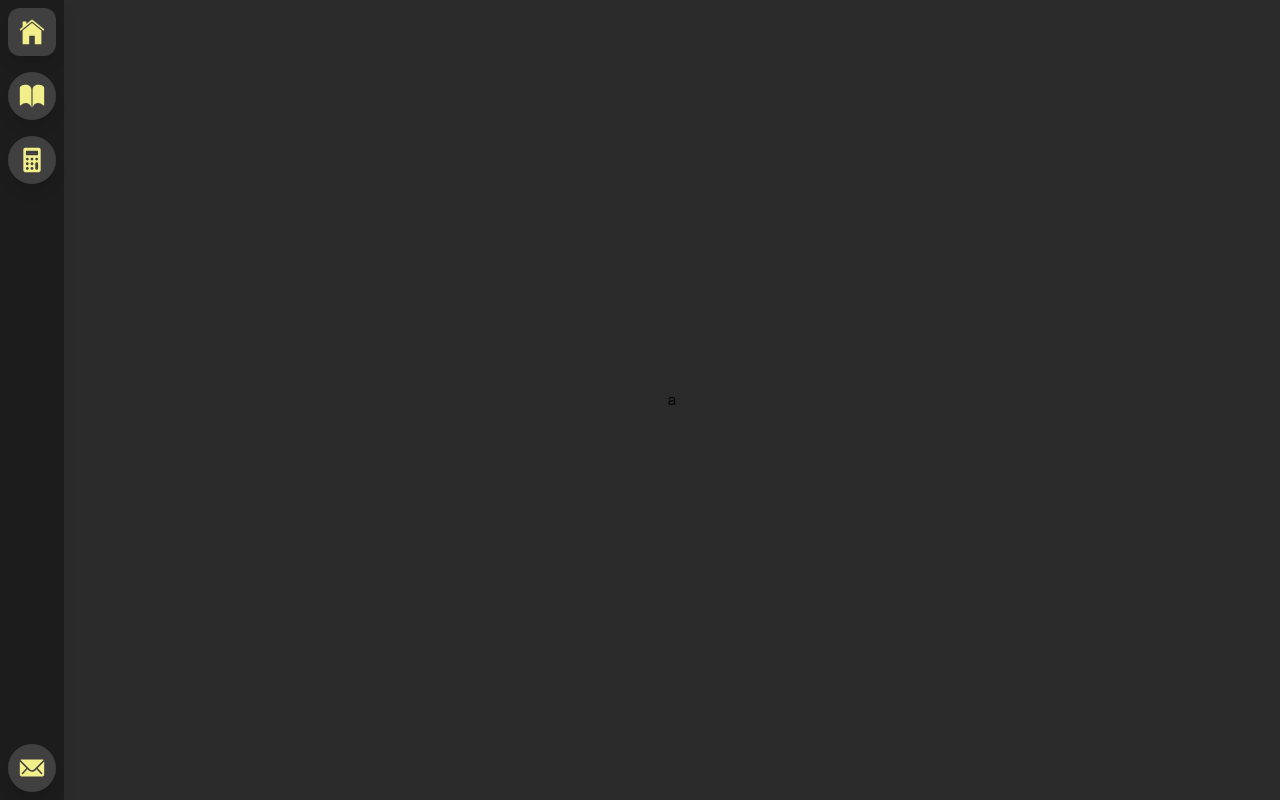
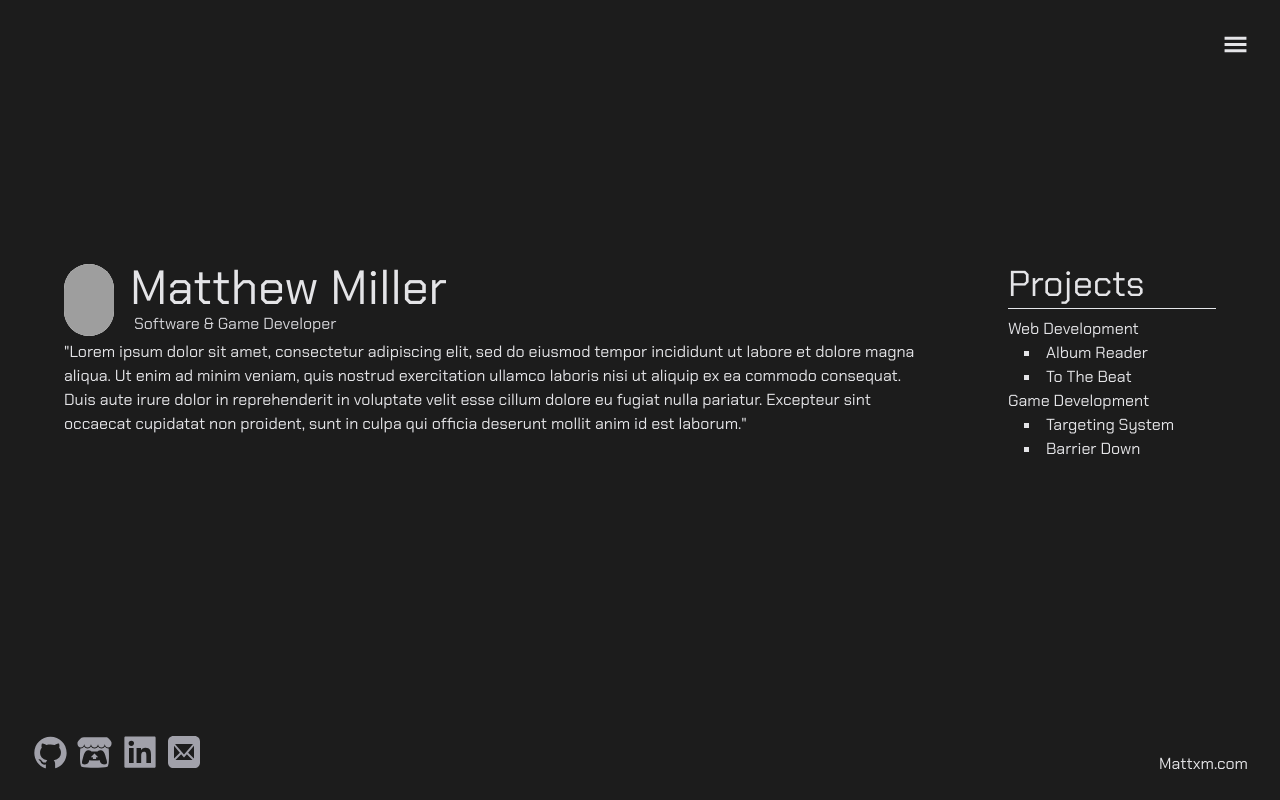
Before and after one commit to Mattxm/Website, a Next.js app: page / in a window 1280 px wide. Built offline with nearby package versions, Linux system fonts and the light colour scheme; grey boxes are pictures that could not be loaded.

Commit message:
wip front page

```diff
--- a/components/SideBar.js
+++ b/components/SideBar.js
@@ -6,7 +6,7 @@ import { useRouter } from "next/router";
 const SideBar = () => {
     const router = useRouter();
     return (
-        <div className={"sidebar ".concat(router.pathname == "/reader/[albumID]" && "-translate-x-full")}>
+        <div className={" select-none sidebar ".concat(router.pathname == "/reader/[albumID]" && "-translate-x-full")}>
 
             <SideBarIcon link="/" text="Home" icon={<IoIosHome size="30px" />} />
             <SideBarIcon link="/reader" text="Reader" icon={<IoIosBook size="30px" />} />
--- a/pages/_app.js
+++ b/pages/_app.js
@@ -2,7 +2,7 @@ import '../styles/globals.css'
 import Layout from '../components/Layout'
 
 function MyApp({ Component, pageProps }) {
-  return <Layout><Component {...pageProps} /></Layout>
+  return <Component {...pageProps} />
 }
 
 export default MyApp
--- a/pages/index.js
+++ b/pages/index.js
@@ -1,20 +1,73 @@
 import Head from 'next/head'
+import React from 'react'
+import {AiFillGithub, AiOutlineMail, AiFillLinkedin} from "react-icons/ai"
+import {FaItchIo} from "react-icons/fa"
+import {GiHamburgerMenu} from "react-icons/gi";
+import {ImMail, ImMenu} from "react-icons/im"
+import Link from 'next/link';
+import Image from 'next/future/image'
 
 export default function Home() {
 
   return (
-    <div>
+    <div className="text-zinc-200">
         <Head>
-          <title>Test</title>
+          <title>Matthew Miller</title>
           <meta name="description" content="Generated by create next app" />
           <link rel="icon" href="/favicon.ico" />
         </Head>
-        <div className="bg-primary min-h-screen flex flex-col justify-center items-center selection:bg-highlight1-1">
+        <div className="bg-secondary min-h-screen flex flex-col justify-center items-center selection:bg-highlight1-1 h-screen">
+            <div className="flex-wrap flex z-10 select-none flex-col h-full items-center justify-center p-10" >
+              <div className="flex flex-col md:flex-row max-w-6xl">
+                <div className="flex flex-col basis-2/3 mb-10 flex-1">
+                  <div className="flex flex-row">
+                    <Image className="rounded-full p-1 h-16 w-16 bg-white" src="https://i.imgur.com/poWzUZl.gif" height={50} width={50}/>
+                    <div  className="flex flex-col pl-4">
+                      <h1 className="text-5xl p-0 m-0 leading-none" >Matthew Miller</h1>
+                      <h2 className="indent-1 m-0 p-0 text-zinc-300">Software & Game Developer</h2>
+                    </div>
+                  </div>
+                  <div className="main-content pt-1">
+                    <p className="text-base">
+                    "Lorem ipsum dolor sit amet, consectetur adipiscing elit, sed do eiusmod tempor incididunt ut labore et dolore magna aliqua. Ut enim ad minim veniam, quis nostrud exercitation ullamco laboris nisi ut aliquip ex ea commodo consequat. Duis aute irure dolor in reprehenderit in voluptate velit esse cillum dolore eu fugiat nulla pariatur. Excepteur sint occaecat cupidatat non proident, sunt in culpa qui officia deserunt mollit anim id est laborum."
+                    </p>
+                  </div>
+                </div>
+                <div className="spacer"/>
+                <div className=" w-52">
+                  <h1 className="text-4xl" >Projects</h1>
+                  <hr className="mb-2 mt-1"></hr>
 
-          a
+                  <h2>Web Development</h2>
+                  <ul className="main-list text-base indent-4 list-inside">
+                    <li className="project-entry ">Album Reader</li>
+                    <li className="project-entry ">To The Beat</li>
+                  </ul>
 
-
-        </div>
+                  <h2>Game Development</h2>
+                  <ul className="main-list text-base indent-4 list-disc list-inside">
+                    <li className="project-entry ">Targeting System</li>
+                    <li className="project-entry ">Barrier Down</li>
+                  </ul>
+                </div>
+              </div>
+              <div className="h-20 text-right flex w-full text-md fixed bottom-0 left-0 p-8">
+                <ul className="flex space-x-2 pb-4 items-center content-center">
+                  <li><Link href="https://github.com/Mattxm"><AiFillGithub className="hover:text-white text-zinc-400 transition-colors ease-linear" size="37"/></Link></li>
+                  <li><Link href="https://mattxm.itch.io/"><FaItchIo className=" hover:text-white text-zinc-400 transition-colors ease-linear" size="35"/></Link></li>
+                  <li><Link href="https://www.linkedin.com/in/mattxm/"><AiFillLinkedin className="hover:text-white text-zinc-400 transition-colors ease-linear" size="40"/></Link></li>
+                  <li><Link href="mailto:mattxm@live.com"><ImMail className="hover:text-white text-zinc-400 transition-colors ease-linear" size="32"/></Link></li>
+                </ul>
+                <div className="flex-1"/>
+                <p>Mattxm.com</p>
+              </div>
+              <div className="fixed top-0 right-0 p-8 duration-200" >
+                <div className="duration-200 transition-all ease-in-out hover:text-highlight1-1">
+                  <GiHamburgerMenu size="25"/>
+                </div>
+              </div>
+            </div>
+          </div>
     </div>
   )
 }
--- a/pages/reader/[albumID]/index.js
+++ b/pages/reader/[albumID]/index.js
@@ -13,7 +13,7 @@ import React, { useState, useEffect, useRef } from 'react';
 import Link from 'next/link';
 import {CopyToClipboard} from 'react-copy-to-clipboard';
 import Head from 'next/head'
-import DownloadManager from './download';
+import DownloadManager from '../../../components/download';
 
 const Album = () => {
     const router = useRouter();
@@ -144,6 +144,7 @@ const Album = () => {
             <Head>
                 <title>{(Data.success ? Data.data.title ? Data.data.title : "Untitled" : "Title").concat(" - Imgur Reader") }</title>
                 <meta name="Imgur Reader" content="Display Imgur Albums in a customizable format." />
+                <link rel="icon" href="../book.png" />
             </Head>
             <div className="group z-10 fixed top-0 right-0 hover:-translate-x-16 h-screen w-10 transition-all duration-300">
                 <div className="reader-history h-full overflow-scroll translate-x-10 bg-secondary w-16 shadow-lg transition-all ease-linear flex flex-col">
--- a/pages/reader/index.js
+++ b/pages/reader/index.js
@@ -3,8 +3,10 @@ import { useState, Fragment, useEffect, useRef } from 'react';
 import {AiOutlineFileSearch, AiFillCloseCircle} from "react-icons/ai"
 import {BsFillQuestionDiamondFill} from "react-icons/bs"
 import { Dialog, Transition, Tab } from '@headlessui/react'
+import {BsFillBookFill} from "react-icons/bs"
 import { object } from 'underscore';
 import { useRouter } from 'next/router';
+import Head from 'next/head';
 
 function classNames(...classes) {
     return classes.filter(Boolean).join(' ')
@@ -36,11 +38,11 @@ const Reader = () => {
             for (const [k,v] of Object.entries(History)) {
                 temp.push(
                 <div key={v.date} className="flex mb-2">
-                    <div onClick={()=>Search(k, v.currentpage)} className="flex bg-secondary h-8 rounded-l-md w-64 sm:w-96 last:mb-0 p-2 hover:bg-zinc-900 transition-colors ease-linear duration-100 flex-1" >
+                    <div onClick={()=>Search(k, v.currentpage)} className="flex h-10 bg-secondary rounded-l-md w-64 sm:w-96 last:mb-0 p-2 hover:bg-zinc-900 transition-colors ease-linear duration-100 flex-1" >
                         <p className="flex-1 overflow-hidden" >{v.title}</p>
                         <p>{v.currentpage}/{v.pages}</p>
                     </div>
-                    <AiFillCloseCircle size={25} className="bg-secondary pr-2 h-8 rounded-r-md" onClick={()=>{setHistory(c=>{const copy = {...c}; delete copy[k]; return copy})}} />
+                    <AiFillCloseCircle size={25} className="bg-secondary pr-2 h-10 rounded-r-md" onClick={()=>{setHistory(c=>{const copy = {...c}; delete copy[k]; return copy})}} />
                 </div>
                 )
             }
@@ -51,9 +53,9 @@ const Reader = () => {
     }
 
     const Search = (code, page) => {
-        // const path = new URL(code).pathname
-        // https://imgur.com/gallery/lmfeCdh
         code = code.replace(/\s/g, '');
+        const link = code.split("/")
+        code = link[link.length-1]
         if (code.length){
             fetch("https://api.imgur.com/3/album/" + code, {headers: {'Authorization': 'Client-ID 14f26bd597c439e'}})
             .then(res => {
@@ -72,6 +74,12 @@ const Reader = () => {
 
     return (
         <>
+            <Head>
+                <title>Album Reader</title>
+                <meta name="description" content="Album Reader" />
+                <link rel="icon" href="book.png" />
+            </Head>
+
             <Transition appear show={InfoOpen} as={Fragment} >
                 <Dialog as="div" className="relative z-10" onClose={()=>setInfoOpen(false)}>
                     <Transition.Child as={Fragment}
@@ -85,7 +93,7 @@ const Reader = () => {
                         <div className="fixed inset-0 bg-secondary bg-opacity-75" />
                     </Transition.Child>
                     <div className="fixed inset-0 overflow-y-auto">
-                        <div className="flex pl-16 min-h-full items-center justify-center p-4 text-center">
+                        <div className="flex min-h-full items-center justify-center p-4 text-center">
                         <Transition.Child
                             as={Fragment}
                             enter="ease-out duration-200"
@@ -130,7 +138,7 @@ const Reader = () => {
 
             <div className="bg-primary min-h-screen flex flex-col justify-center items-center selection:bg-highlight1-1">
 
-                <div className="flex justify-center items-center text-white text-4xl mb-4 w-64 sm:w-96  px-2">
+                <div className="flex justify-center items-center text-white text-4xl mb-4 w-64 sm:w-96 px-2">
                     <p className="flex-1 select-none ">Album Reader</p>
                     <BsFillQuestionDiamondFill onClick={()=>{setInfoOpen(true)}} className="hover:scale-110 transition-transform ease-linear" size={35}/>
                 </div>
@@ -149,44 +157,45 @@ const Reader = () => {
                     {ErrorText}
                 </div>
 
-
+                <div className="bg-primary w-full flex flex-col justify-center items-center">
                     <Tab.Group>
                         <Tab.List className="text-white w-64 sm:w-96 flex space-x-2 select-none">
                             <Tab
-                        className={({selected}) => classNames("h-8 transition-colors ease-linear duration-100 w-full bg-secondary rounded-md p-2", selected ? "bg-white text-secondary" : "hover:bg-zinc-900")}
+                            className={({selected}) => classNames(" transition-colors ease-linear duration-100 w-full bg-secondary rounded-md p-2", selected ? "bg-white text-secondary" : "hover:bg-zinc-900")}
                             >History</Tab>
                             <Tab
-                        className={({selected}) => classNames("h-8 transition-colors ease-linear duration-100 w-full bg-secondary rounded-md p-2", selected ? "bg-white text-secondary" : "hover:bg-zinc-900")}
+                            className={({selected}) => classNames(" transition-colors ease-linear duration-100 w-full bg-secondary rounded-md p-2", selected ? "bg-white text-secondary" : "hover:bg-zinc-900")}
                             >Sample</Tab>
                         </Tab.List>
-                    <Tab.Panels className="mt-4 w-64 sm:w-96 h-40 text-white select-none">
-                        <Tab.Panel className="overflow-scroll h-40 reader-history">
+
+                        <Tab.Panels className="mt-4 h-72 w-64 sm:w-96 text-white select-none ">
+                            <Tab.Panel className="overflow-scroll reader-history">
                                 { CreateHistory() }
                             </Tab.Panel>
-                        <Tab.Panel className="h-40 flex space-x-2">
+                            <Tab.Panel className="flex sm:space-x-2 flex-col sm:flex-row sm:space-y-0 space-y-2">
                                 <Link href="/reader/lmfeCdh">
                                     <div className="w-full bg-secondary hover:bg-zinc-900 rounded-md text-left p-2 flex flex-col" >
                                         Comic
-                                    <p className="text-left text-sm mt-2 flex-1">Read left to right.</p><p>Adventure</p>
+                                        <p className="text-left text-sm mt-1 flex-1">Read left to right.</p><p>Adventure</p>
                                     </div>
                                 </Link>
                                 <Link href="/reader/Wht7z">
                                     <div className="w-full bg-secondary hover:bg-zinc-900 rounded-md text-left p-2 flex flex-col" >
                                         Manga
-                                    <p className="text-left text-sm mt-2 flex-1">Read right to left.</p><p>Horror</p>
+                                        <p className="text-left text-sm mt-1 flex-1">Read right to left.</p><p>Horror</p>
                                     </div>
                                 </Link>
                                 <Link href="/reader/IUxr6ag">
                                     <div className="w-full bg-secondary hover:bg-zinc-900 rounded-md text-left p-2 flex flex-col" >
                                         Manhwa
-                                    <p className="text-left text-sm mt-2 flex-1">Long pages, read top to bottom while scrolling.</p><p>Action</p>
+                                        <p className="text-left text-sm mt-1 flex-1">Read top to bottom.</p><p>Action</p>
                                     </div>
                                 </Link>
 
                             </Tab.Panel>
                         </Tab.Panels>
                     </Tab.Group>
-
+                </div>
 
             </div>
 
--- a/styles/globals.css
+++ b/styles/globals.css
@@ -10,13 +10,13 @@
 
 @layer components {
   .sidebar{
-    @apply fixed top-0 left-0 h-screen w-16 m-0 flex flex-col bg-secondary
+    @apply fixed top-0 left-0 h-screen w-16 p-2 gap-y-2 m-0 flex flex-col bg-secondary
     text-white shadow-lg transition-colors duration-200 ease-linear
 
   }
   .sidebar-icon{
     @apply relative flex items-center justify-center
-    h-12 w-12 mt-2 mb-2 mx-auto bg-neutral-700 shadow-lg
+    h-12 w-12 bg-neutral-700 shadow-lg
     text-highlight1-1 hover:bg-highlight1-1 hover:text-primary rounded-3xl hover:rounded-xl
     transition-all duration-100 ease-linear;
 
@@ -55,6 +55,9 @@
   }
   .reader-natural{
     @apply min-w-fit
+  }
+  .project-entry{
+    @apply hover:tracking-wide transition-all ease-in-out duration-500  hover:text-highlight1-1
   }
 }
 
@@ -124,3 +127,47 @@
 .hide-tap{
   -webkit-tap-highlight-color: transparent;
 }
+
+.box {
+  position: relative;
+  width: 100px;
+  height: 100px;
+  margin: 20px;
+  border: 1px solid #000;
+}
+
+.box:after {
+  display: block;
+  content: "";
+  width: 20px;
+  height: 20px;
+  position: absolute;
+  top: -5px;
+  right: -5px;
+  border-top: 3px solid blue;
+  border-right: 3px solid blue;
+}
+.box-span:before {
+  display: block;
+  content: "";
+  width: 10rem;
+  height: 10rem;
+  position: absolute;
+  bottom: -5px;
+  left: -5px;
+  border-bottom: 3px solid orange;
+  border-left: 3px solid orange;
+}
+
+.spacer {
+  min-width: 80px;
+  max-width: 120px;
+}
+
+.main-content{
+  min-height: 10rem;
+}
+
+.main-list{
+  list-style-type: square;
+}
```
Also changed, not shown: components/download.js (renamed from pages/reader/[albumID]/download.js), public/book.png (added). Lines whose indentation alone changed are shown as unchanged.
